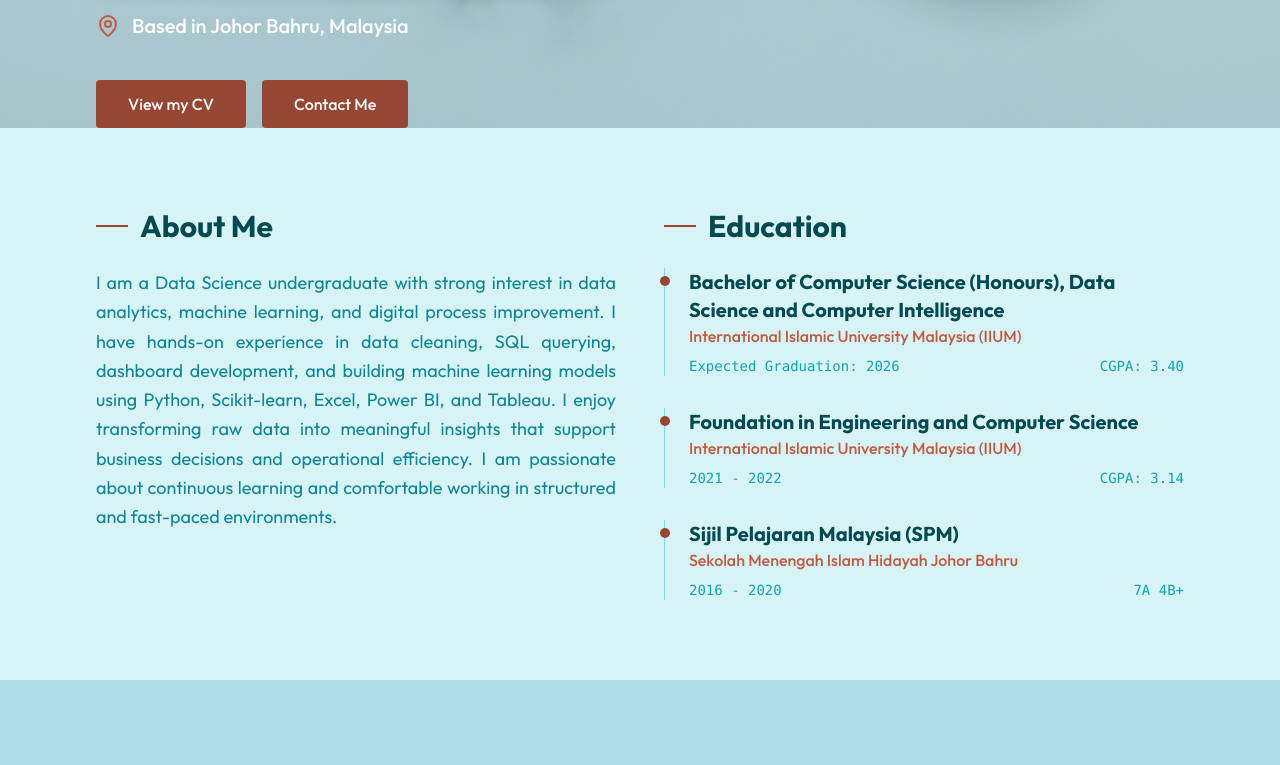
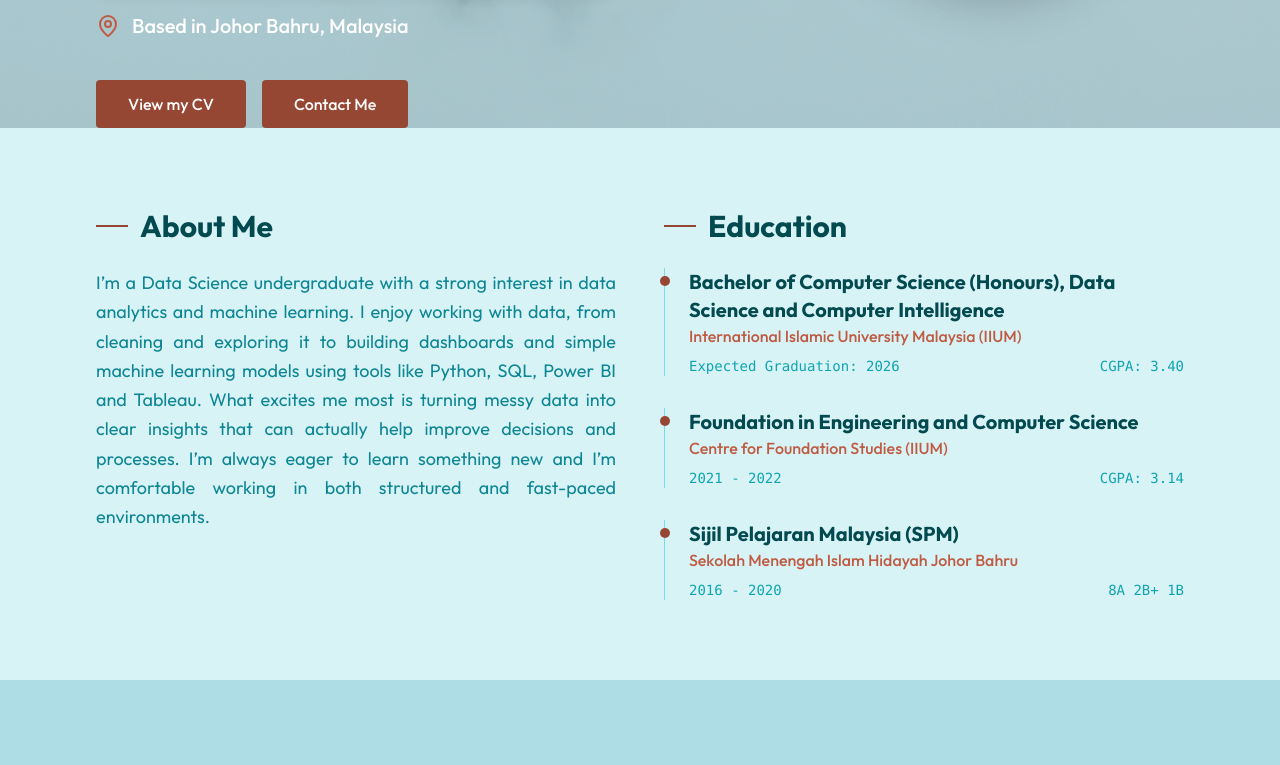
Before and after one commit to hafizjais/Portfolio, a React (Vite) app: page / in a window 1280 px wide. Shown: the part 610-1375 px from the top of the page. Built offline with nearby package versions, Linux system fonts and the light colour scheme.

Commit message:
feat: add comprehensive portfolio data including personal information, education, experience, projects, skills, and achievements.

```diff
--- a/src/portfolioData.js
+++ b/src/portfolioData.js
@@ -12,7 +12,7 @@ export const portfolioData = {
     github: "https://github.com/peacejez",
   },
   about: {
-    bio: "I am a Data Science undergraduate with strong interest in data analytics, machine learning, and digital process improvement. I have hands-on experience in data cleaning, SQL querying, dashboard development, and building machine learning models using Python, Scikit-learn, Excel, Power BI, and Tableau. I enjoy transforming raw data into meaningful insights that support business decisions and operational efficiency. I am passionate about continuous learning and comfortable working in structured and fast-paced environments.",
+    bio: "I’m a Data Science undergraduate with a strong interest in data analytics and machine learning. I enjoy working with data, from cleaning and exploring it to building dashboards and simple machine learning models using tools like Python, SQL, Power BI and Tableau. What excites me most is turning messy data into clear insights that can actually help improve decisions and processes. I’m always eager to learn something new and I’m comfortable working in both structured and fast-paced environments.",
     education: [
       {
         degree: "Bachelor of Computer Science (Honours), Data Science and Computer Intelligence",
@@ -22,7 +22,7 @@ export const portfolioData = {
       },
       {
         degree: "Foundation in Engineering and Computer Science",
-        institution: "International Islamic University Malaysia (IIUM)",
+        institution: "Centre for Foundation Studies (IIUM)",
         year: "2021 - 2022",
         cwa: "CGPA: 3.14",
       },
@@ -30,7 +30,7 @@ export const portfolioData = {
         degree: "Sijil Pelajaran Malaysia (SPM)",
         institution: "Sekolah Menengah Islam Hidayah Johor Bahru",
         year: "2016 - 2020",
-        cwa: "7A 4B+",
+        cwa: "8A 2B+ 1B",
       }
     ],
   },
```
